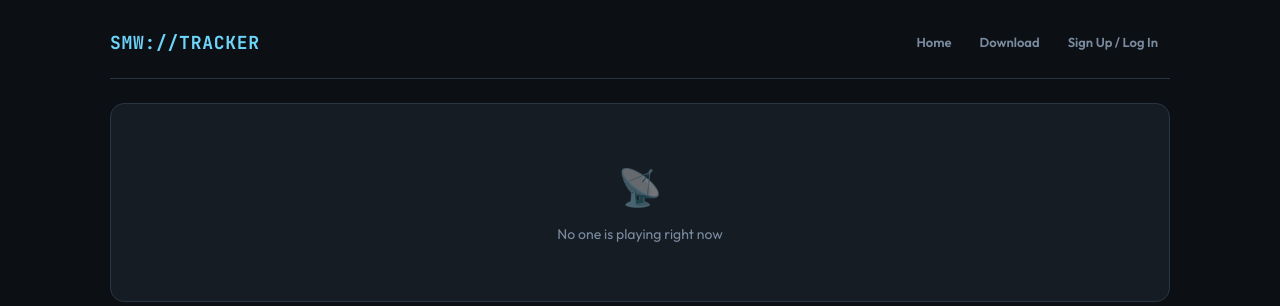
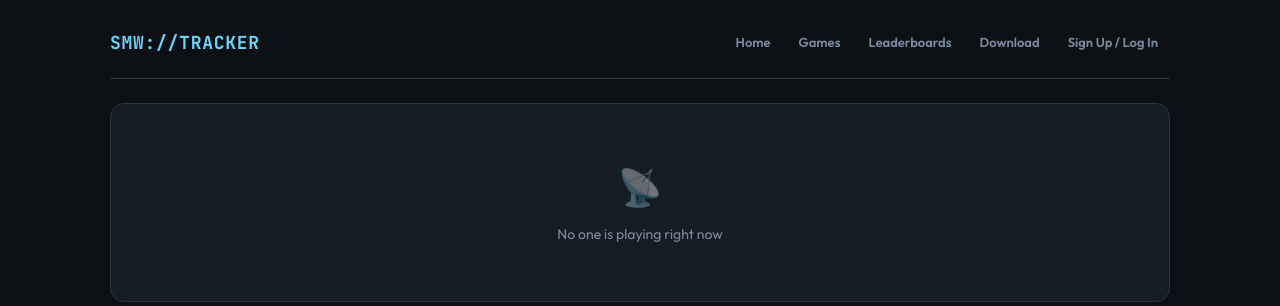
Before and after one commit to zGuhT/smw-tracker, a FastAPI app: page /live in a window 1280 px wide. Shown: the top 306 px of the page. Run offline with FastAPI, Linux system fonts and the light colour scheme; data that the repository does not hold is empty; some libraries are stand-ins or nearby versions.

Commit message:
v1.0.1 - added games library and leaderboards

```diff
--- a/ui/templates/live.html
+++ b/ui/templates/live.html
@@ -13,6 +13,8 @@
       <h1>SMW://TRACKER</h1>
       <nav>
         <a href="/">Home</a>
+        <a href="/games">Games</a>
+        <a href="/leaderboards">Leaderboards</a>
         <a href="/download">Download</a>
         {% if auth_user %}
           <a href="/u/{{ auth_user.username }}/account">{{ auth_user.display_name or auth_user.username }}</a>
```
